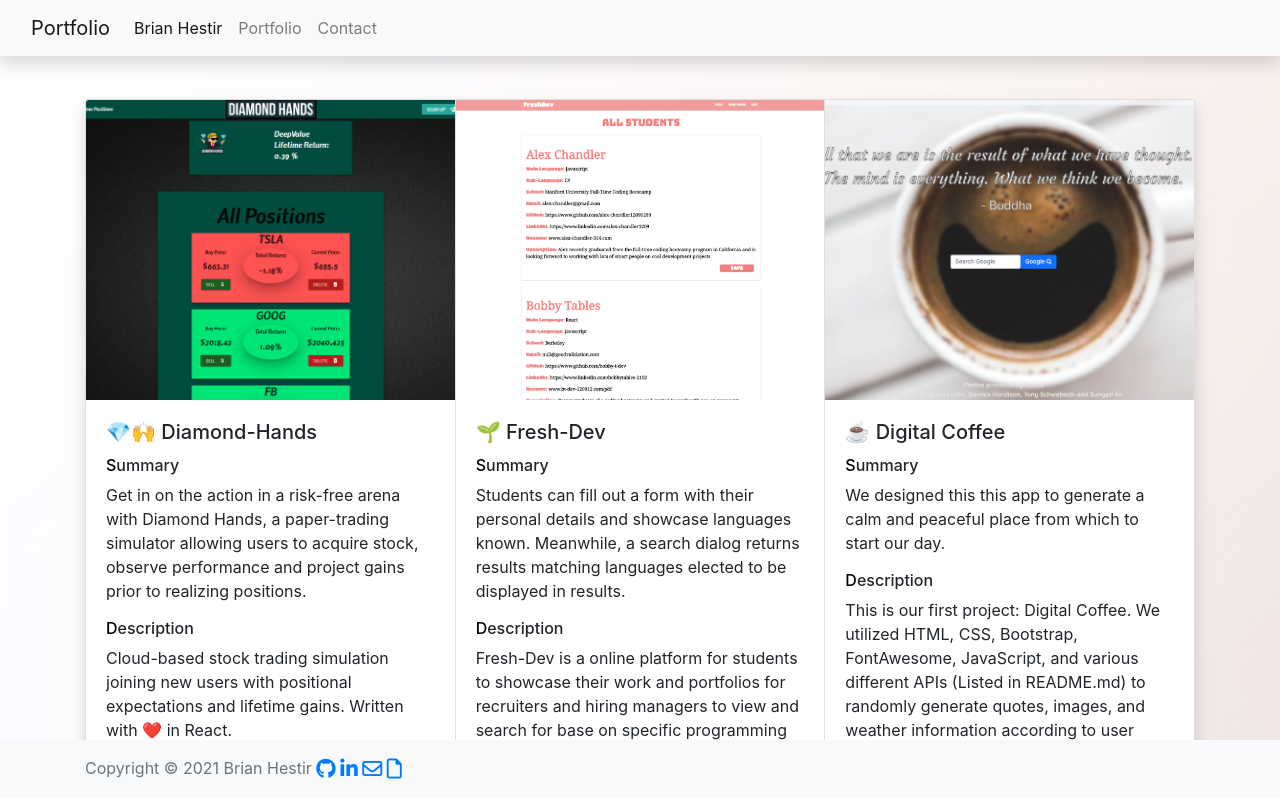
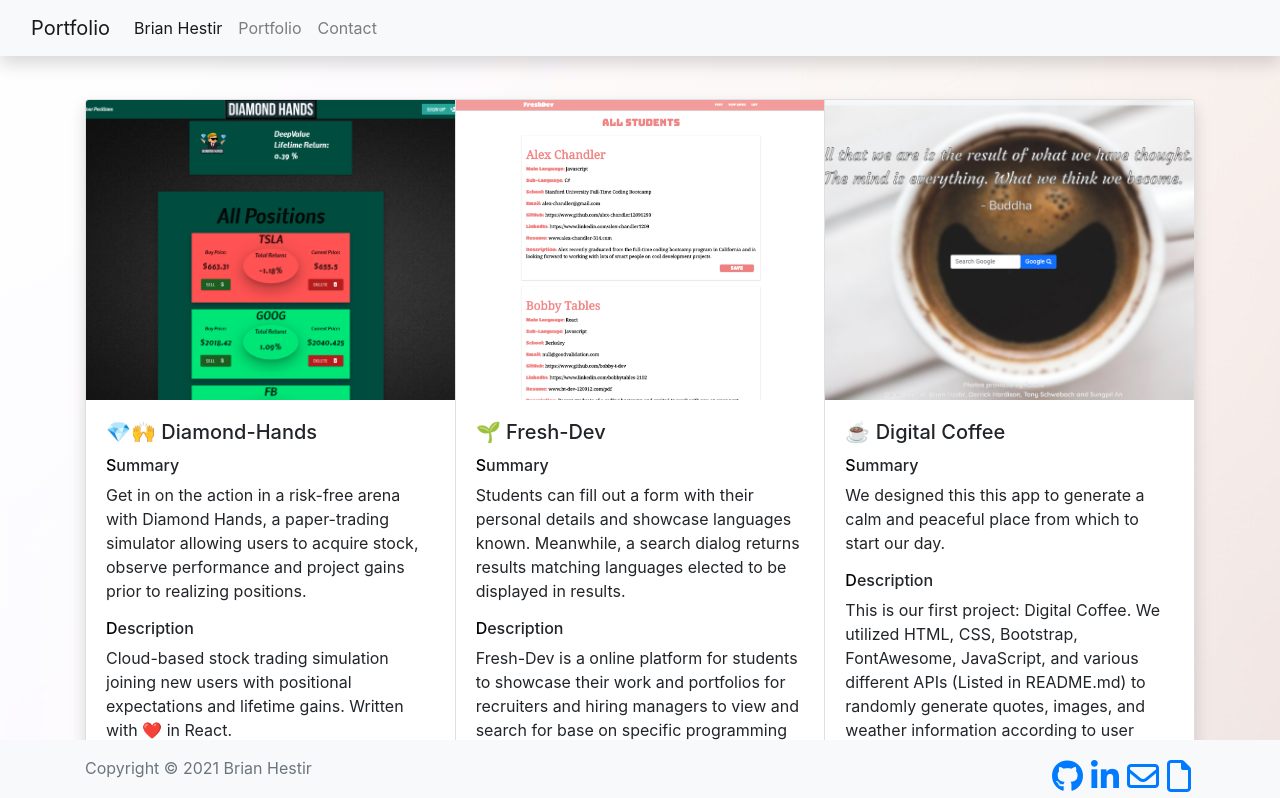
Before and after one commit to brhestir/react-portfolio, a React (Create React App) app: page /#/ in a window 1280 px wide. Shown: the top 798 px of the page. Built offline with nearby package versions, Linux system fonts and the light colour scheme; no server answers.

Commit message:
In Footer component: Added footer.css: socialIcons -> float:right fa-2x m-1

```diff
--- a/src/components/Footer/Footer.jsx
+++ b/src/components/Footer/Footer.jsx
@@ -1,4 +1,5 @@
 import React from "react";
+import "./footer.css";
 
 const Footer = () => {
   return (
@@ -7,10 +8,10 @@ const Footer = () => {
         <div className="container">
 				<address className="text-muted">
 						Copyright &copy; 2021{" "}Brian Hestir
-						<span> <a href="https://github.com/brhestir" rel="noreferrer" target="_blank"><i className="fa fa-github fa-lg" aria-label="GitHub Icon"></i></a> </span>
-						<span> <a href="https://www.linkedin.com/in/brian-hestir-9743336" rel="noreferrer" target="_blank"><i className="fa fa-linkedin fa-lg" aria-label="LinkedIn Icon"></i></a> </span>
-						<span> <a href="mailto:brhestir@gmail.com" rel="noreferrer" target="_blank"><i className="fa fa-envelope-o fa-lg" aria-label="Email Icon"></i></a> </span>
-						<span> <a href="https://drive.google.com/file/d/1ksWjp3D2j3AgS3UXsbL9AMS7jhMZAzZd/view?usp=sharing" rel="noreferrer" target="_blank"><i className="fa fa-file-o fa-lg" aria-label="Resume Icon"></i></a> </span>
+						<span className="socialIcon"> <a href="https://drive.google.com/file/d/1ksWjp3D2j3AgS3UXsbL9AMS7jhMZAzZd/view?usp=sharing" rel="noreferrer" target="_blank"><i className="fa fa-file-o fa-2x m-1" aria-label="Resume Icon"></i></a> </span>
+						<span className="socialIcon"> <a href="mailto:brhestir@gmail.com" rel="noreferrer" target="_blank"><i className="fa fa-envelope-o fa-2x m-1" aria-label="Email Icon"></i></a> </span>
+						<span className="socialIcon"> <a href="https://www.linkedin.com/in/brian-hestir-9743336" rel="noreferrer" target="_blank"><i className="fa fa-linkedin fa-2x m-1" aria-label="LinkedIn Icon"></i></a> </span>
+						<span className="socialIcon"> <a href="https://github.com/brhestir" rel="noreferrer" target="_blank"><i className="fa fa-github fa-2x m-1" aria-label="GitHub Icon"></i></a> </span>
 					</address>
 				</div>
       </div>
--- /dev/null
+++ b/src/components/Footer/footer.css
@@ -0,0 +1,3 @@
+.socialIcon {
+  float: right;
+}
```
